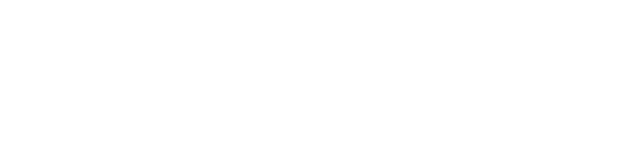
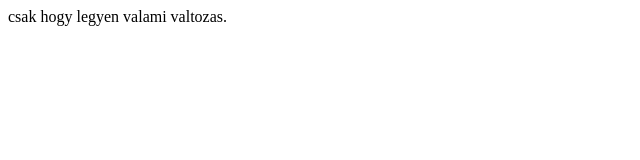
Before and after one commit to KicsiVikk/simple-quote-page, a plain HTML site: page index.html in a window 1280 px wide. Shown: the whole page, without its empty margins (0-640 px from the left). Drawn offline with Linux system fonts and the light colour scheme.

```diff
--- a/index.html
+++ b/index.html
@@ -6,6 +6,6 @@
   <meta name="viewport" content="width=device-width, initial-scale=1">
 </head>
 <body>
-
+<ha1>csak hogy legyen valami valtozas.</ha1>
 </body>
 </html>
```
